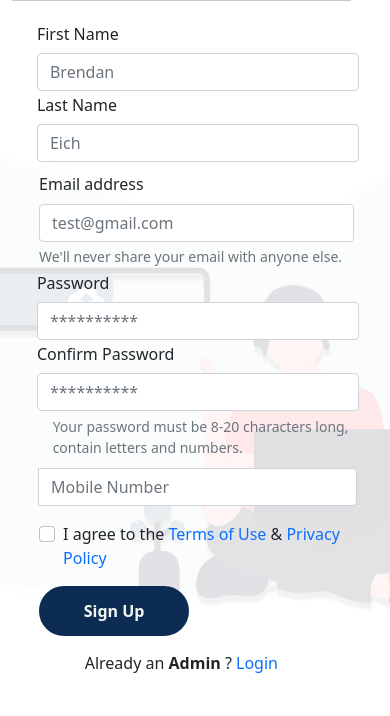
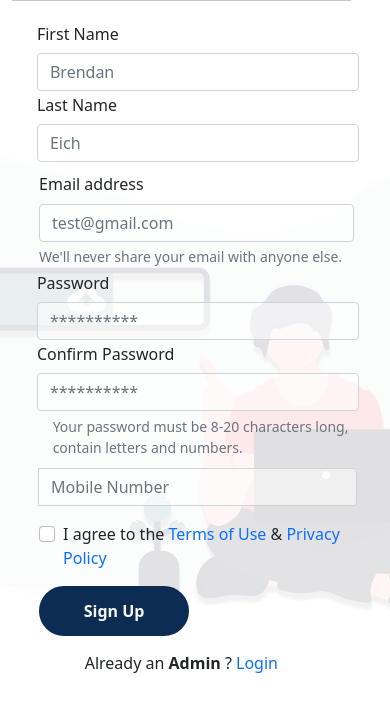
Before and after one commit to SahulKola/CareerHub-JobPortal, a PHP site: page /a_signup.php in a window 390 px wide. Shown: the part 128-844 px from the top of the page. Run offline with PHP 8.4, Linux system fonts and the light colour scheme; some libraries are stand-ins or nearby versions.

Commit message:
Updated a_register.css

```diff
--- a/a_register.css
+++ b/a_register.css
@@ -207,6 +207,7 @@ a:hover {
 
     input[type='text'],
     input[type='password'] {
+        background: rgba(255, 255, 255,0.5);
         width: 210% !important;
     }
 
@@ -217,6 +218,7 @@ a:hover {
 
     input[type='email'] {
         width: 93% !important;
+        background: rgba(255, 255, 255,0.5);
     }
 
     #last {
```
